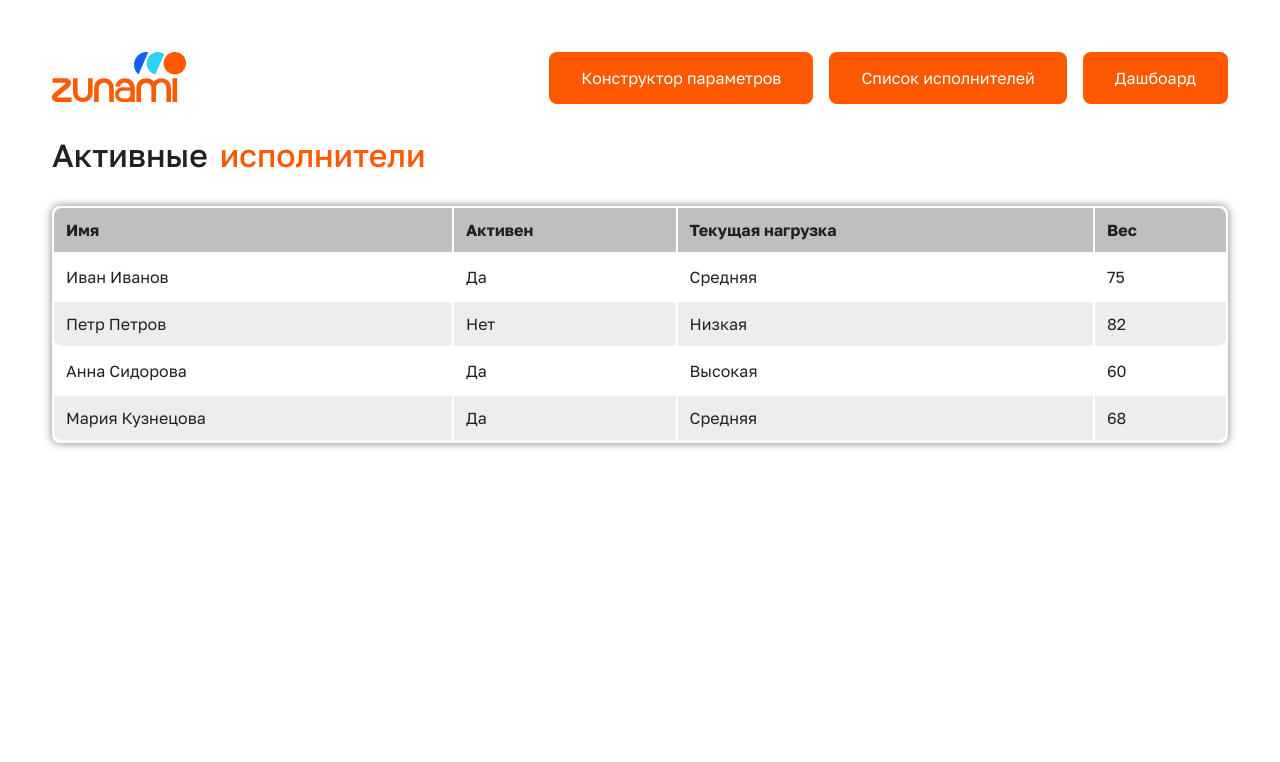
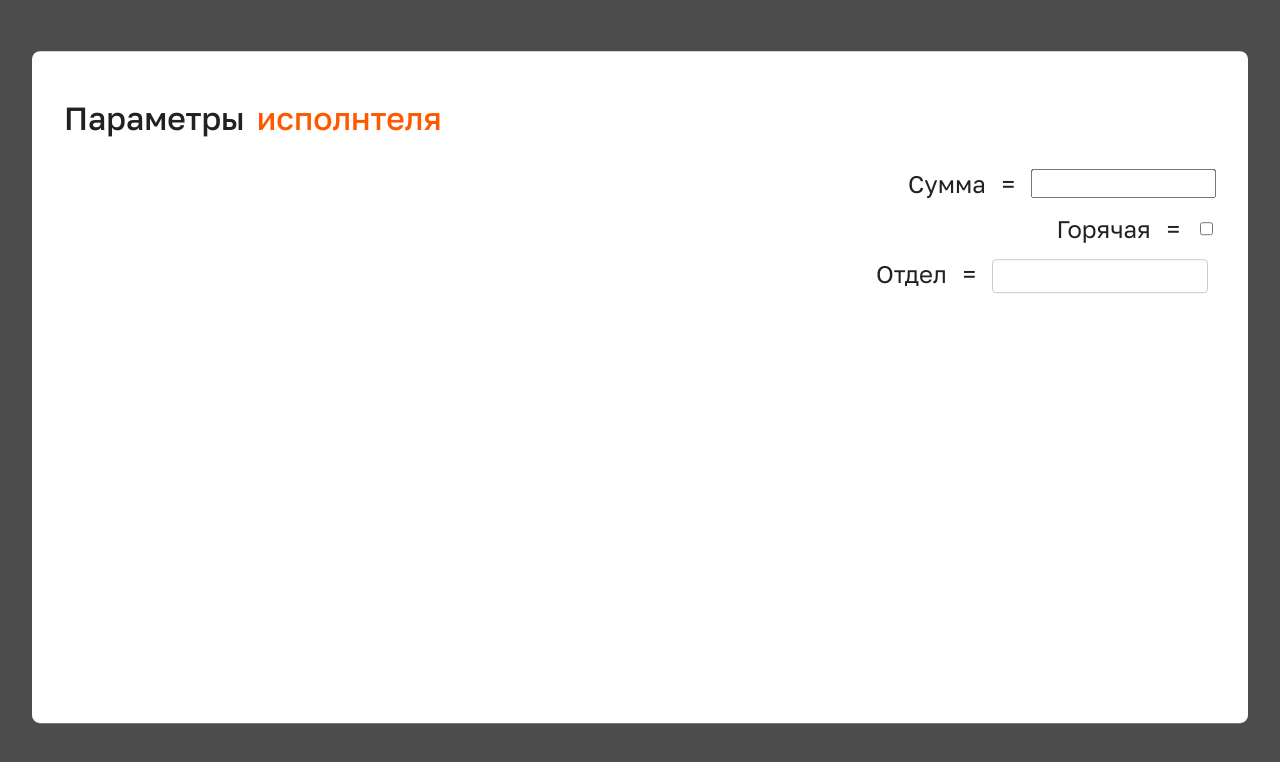
Before and after one commit to Twelve12Git/MPIT2025, a React (Vite) app in the folder frontend/: page / in a window 1280 px wide. Shown: the top 762 px of the page. Built offline with nearby package versions, Linux system fonts and the light colour scheme; a web font is replaced by a local one.

Commit message:
Обновление

```diff
--- /dev/null
+++ b/frontend/src/components/common/executorPanel/ExecutorPanle.tsx
@@ -0,0 +1,30 @@
+import { useEffect, useState } from 'react';
+import { Parametr } from '../../../models/classes/Parametr';
+import PageHeader from '../../support/pageHeader/PageHeader';
+import './styles.css';
+import ParametrSetting from '../../support/parametrSetting/ParametrSetting';
+
+
+export function ExecutorPanel() {
+    const [parametrs, setParametrs] = useState(Array<Parametr>);
+    useEffect(() => {
+        const fetchedParametr: Parametr[] = [
+            new Parametr(1, 'Сумма', 'number'),
+            new Parametr(2, 'Горячая', 'boolean'),
+            new Parametr(3, 'Отдел', 'string'),
+        ];
+        setParametrs(fetchedParametr);
+    }, []);
+
+
+    return (
+        <div className="executorPanel">
+            <PageHeader primaryText='Параметры' secondaryText='исполнтеля' />
+            <div>
+                {parametrs.map(parametr => (
+                    <ParametrSetting name={parametr.name} valueType={parametr.valueType}/>
+                ))}
+            </div>
+        </div>
+    )
+}
--- /dev/null
+++ b/frontend/src/components/common/executorPanel/styles.css
@@ -0,0 +1,16 @@
+.executorPanel {
+    width: 90vw;
+    height: 80vh;
+
+    padding: 1rem 2rem;
+
+    position: absolute;
+    top: 50%;
+    left: 50%;
+    transform: translate(-50%, -50%);
+
+    border: none;
+    border-radius: var(--radius-small);
+
+    background-color: var(--primary-bgcolor);
+}
--- a/frontend/src/components/pages/executorsPage/ExecutorsPage.tsx
+++ b/frontend/src/components/pages/executorsPage/ExecutorsPage.tsx
@@ -2,6 +2,8 @@ import { useEffect, useState } from 'react';
 import './styles.css';
 import PageHeader from '../../support/pageHeader/PageHeader';
 import Executor from '../../../models/classes/Executor';
+import Dialog from '../../support/dialog/Dialog';
+import { ExecutorPanel } from '../../common/executorPanel/ExecutorPanle';
 
 export default function ExecutorsPage() {
     const [executors, setExecutors] = useState(Array<Executor>);
@@ -9,13 +11,13 @@ export default function ExecutorsPage() {
 
     useEffect(() => {
         const timer = setTimeout(() => {
-            const fetchedUsers: Executor[] = [
+            const fetchedExecutor: Executor[] = [
                 new Executor(1, 'Иван Иванов', true, 'Средняя', 75 ),
                 new Executor(2, 'Петр Петров', false, 'Низкая', 82 ),
                 new Executor(3, 'Анна Сидорова', true, 'Высокая', 60 ),
                 new Executor(4, 'Мария Кузнецова', true, 'Средняя', 68 ),
             ];
-            setExecutors(fetchedUsers);
+            setExecutors(fetchedExecutor);
             setLoading(false);
         }, 1500);
 
@@ -23,8 +25,14 @@ export default function ExecutorsPage() {
     }, []);
 
 
+
+
+
     return (
         <div className='executorlist'>
+            <Dialog>
+                <ExecutorPanel/>
+            </Dialog>
             <PageHeader primaryText='Активные' secondaryText='исполнители' />
             <table className='executors-table'>
                 <thead>
--- /dev/null
+++ b/frontend/src/components/support/dialog/Dialog.tsx
@@ -0,0 +1,16 @@
+import './styles.css';
+import type { DialogType } from "./dialogProps";
+
+
+
+export default function Dialog({children}: DialogType) {
+
+
+    return (
+        <div className='modalOverlay'>
+            <div className='modalContent'>
+                {children}
+            </div>
+        </div>
+    )
+}
--- /dev/null
+++ b/frontend/src/components/support/dialog/dialogProps.ts
@@ -0,0 +1,8 @@
+import type React from "react"
+
+
+
+
+export type DialogType = {
+    children: React.ReactNode;
+}
--- /dev/null
+++ b/frontend/src/components/support/dialog/styles.css
@@ -0,0 +1,30 @@
+
+
+
+.modalOverlay {
+    display: flex;
+    justify-content: center;
+    align-items: center;
+    z-index: 1000;
+
+    position: fixed;
+    top: 0;
+    left: 0;
+    bottom: 0;
+    right: 0;
+
+    background-color: var(--dark-bgcolor);
+}
+
+.modalContent {
+    max-width: 500px;
+    width: 90%;
+
+    padding: 2rem;
+
+    background: var(--primary-light-gradient-color);
+
+    box-shadow: var(--primary-shadow);
+
+    transform: translateY(-20%);
+}
--- /dev/null
+++ b/frontend/src/components/support/parametrSetting/ParametrSetting.tsx
@@ -0,0 +1,25 @@
+import './styles.css';
+
+
+
+type ParametrSettingProps = {
+    name: string;
+    valueType: 'string' | 'number' | 'boolean';
+
+}
+
+
+export default function ParametrSetting({name, valueType}: ParametrSettingProps) {
+    const operator = '=';
+    let inputType = "text";
+    if (valueType == 'number') inputType = 'number';
+    if (valueType == 'boolean') inputType = 'checkbox';
+
+    return (
+        <div className='wrapper'>
+            <div className='parametrSettings-name'>{name}</div>
+            <div className='parametrSettings-operator'>{operator}</div>
+            <input className='parametrSettings-value' type={inputType} />
+        </div>
+    )
+}
--- /dev/null
+++ b/frontend/src/components/support/parametrSetting/styles.css
@@ -0,0 +1,21 @@
+
+
+
+.wrapper {
+    margin-bottom: 1rem;
+    display: flex;
+    justify-content: left;
+    align-content: left;
+}
+
+.parametrSettings-name {
+    margin-right: 1rem;
+}
+
+.parametrSettings-operator {
+    margin-right: 1rem;
+}
+
+.parametrSettings-valu {
+    margin-right: 1rem;
+}
--- a/frontend/src/main.tsx
+++ b/frontend/src/main.tsx
@@ -5,6 +5,7 @@ import { createRoot } from 'react-dom/client'
 
 createRoot(document.getElementById('root')!).render(
   <StrictMode>
+
     <App />
   </StrictMode>,
 )
--- /dev/null
+++ b/frontend/src/models/classes/Parametr.ts
@@ -0,0 +1,15 @@
+
+type ValueType = "string" | "number" | "boolean";
+
+
+export class Parametr {
+    id: number;
+    name: string;
+    valueType: ValueType;
+
+    constructor(id: number, name: string, valueType: ValueType) {
+        this.id = id,
+        this.name = name,
+        this.valueType = valueType
+    }
+}
--- a/frontend/src/styles/variables.css
+++ b/frontend/src/styles/variables.css
@@ -9,6 +9,8 @@
     --secondary-bgcolor: hsl(21, 0%, 93%);
     --contrast-bgcolor: hsl(0, 0%, 75%);
 
+    --dark-bgcolor: hsla(0, 0%, 0%, 0.7);
+
     --radius-small: 0.5rem;
     --redius-medium: 1rem;
     --redius-large: 2rem;
```
Also changed, not shown: frontend/src/App.tsx (+5 -5 lines).
